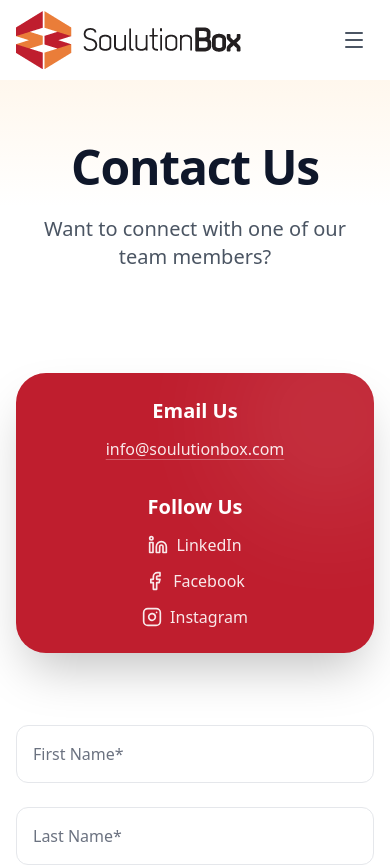
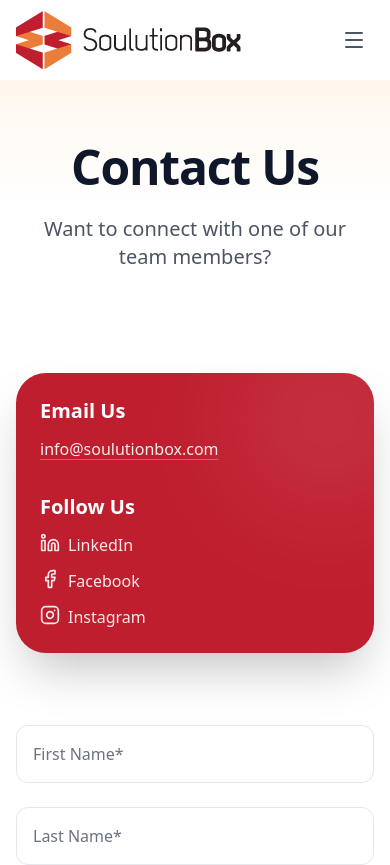
Before and after one commit to itxabihaofficial-boop/ReactProjectMassiveMarketing, a React (Vite) app: page /contact in a window 390 px wide. Shown: the top 865 px of the page. Built offline with nearby package versions, Linux system fonts and the light colour scheme.

Commit message:
James Lst change

```diff
--- a/src/App.tsx
+++ b/src/App.tsx
@@ -23,6 +23,7 @@ const App = () => {
 
   useEffect(() => {
     window.scrollTo(0, 0);
+    setIsMenuOpen(false);
   }, [location.pathname]);
 
 
--- a/src/pages/ContactPage.tsx
+++ b/src/pages/ContactPage.tsx
@@ -34,29 +34,29 @@ const ContactFormSection = () => {
             <div className="absolute top-[-50px] right-[-50px] w-48 h-48 bg-white opacity-10 rounded-full blur-3xl group-hover:scale-150 transition-transform duration-700"></div>
 
             {/* UPDATED: Added 'text-center md:text-left' to parent div */}
-            <div className="space-y-8 md:space-y-12 relative z-10 text-center md:text-left">
+            <div className="space-y-8 md:space-y-12 relative z-10 md:text-left">
               <div>
                 {/* UPDATED: Added 'justify-center md:justify-start' to center icon+text on mobile */}
-                <h3 className="text-xl md:text-2xl font-bold mb-3 flex items-center justify-center md:justify-start gap-2">Email Us</h3>
+                <h3 className="text-xl md:text-2xl font-bold mb-3 flex md:justify-start gap-2">Email Us</h3>
                 <a href="mailto:info@soulutionbox.com" className="text-base md:text-lg font-medium opacity-90 hover:opacity-100 underline decoration-white/30 underline-offset-4 transition-all">
                   info@soulutionbox.com
                 </a>
               </div>
               <div>
                 {/* UPDATED: Added 'justify-center md:justify-start' */}
-                <h3 className="text-xl md:text-2xl font-bold mb-3 flex items-center justify-center md:justify-start gap-2 hover:opacity-100 ">Follow Us</h3>
+                <h3 className="text-xl md:text-2xl font-bold mb-3 flex md:justify-start gap-2 hover:opacity-100 ">Follow Us</h3>
                 <div className="text-base md:text-lg font-medium opacity-90 flex flex-col gap-3">
 
                   {/* UPDATED: Added 'justify-center md:justify-start' to all <a> tags below */}
-                  <a href='https://www.linkedin.com/company/soulutionbox/' target="_blank" rel="noreferrer" className="flex items-center justify-center md:justify-start gap-2 hover:translate-x-2 transition-all">
+                  <a href='https://www.linkedin.com/company/soulutionbox/' target="_blank" rel="noreferrer" className="flex md:justify-start gap-2 hover:translate-x-2 transition-all">
                       <Linkedin className="w-5 h-5" /> LinkedIn
                   </a>
 
-                  <a href='https://www.facebook.com/share/g/16gvqpNXQf/?mibextid=wwXIfr' target="_blank" rel="noreferrer" className="flex items-center justify-center md:justify-start gap-2 hover:translate-x-2 transition-all">
+                  <a href='https://www.facebook.com/share/g/16gvqpNXQf/?mibextid=wwXIfr' target="_blank" rel="noreferrer" className="flex md:justify-start gap-2 hover:translate-x-2 transition-all">
                       <Facebook className="w-5 h-5" /> Facebook
                   </a>
 
-                  <a href='https://www.instagram.com/soulutionbox?igsh=MXJmbmVwYmhhMnppdg==' target="_blank" rel="noreferrer" className="flex items-center justify-center md:justify-start gap-2 hover:translate-x-2 transition-all">
+                  <a href='https://www.instagram.com/soulutionbox?igsh=MXJmbmVwYmhhMnppdg==' target="_blank" rel="noreferrer" className="flex md:justify-start gap-2 hover:translate-x-2 transition-all">
                       <Instagram className="w-5 h-5" /> Instagram
                   </a>
                 </div>
```
